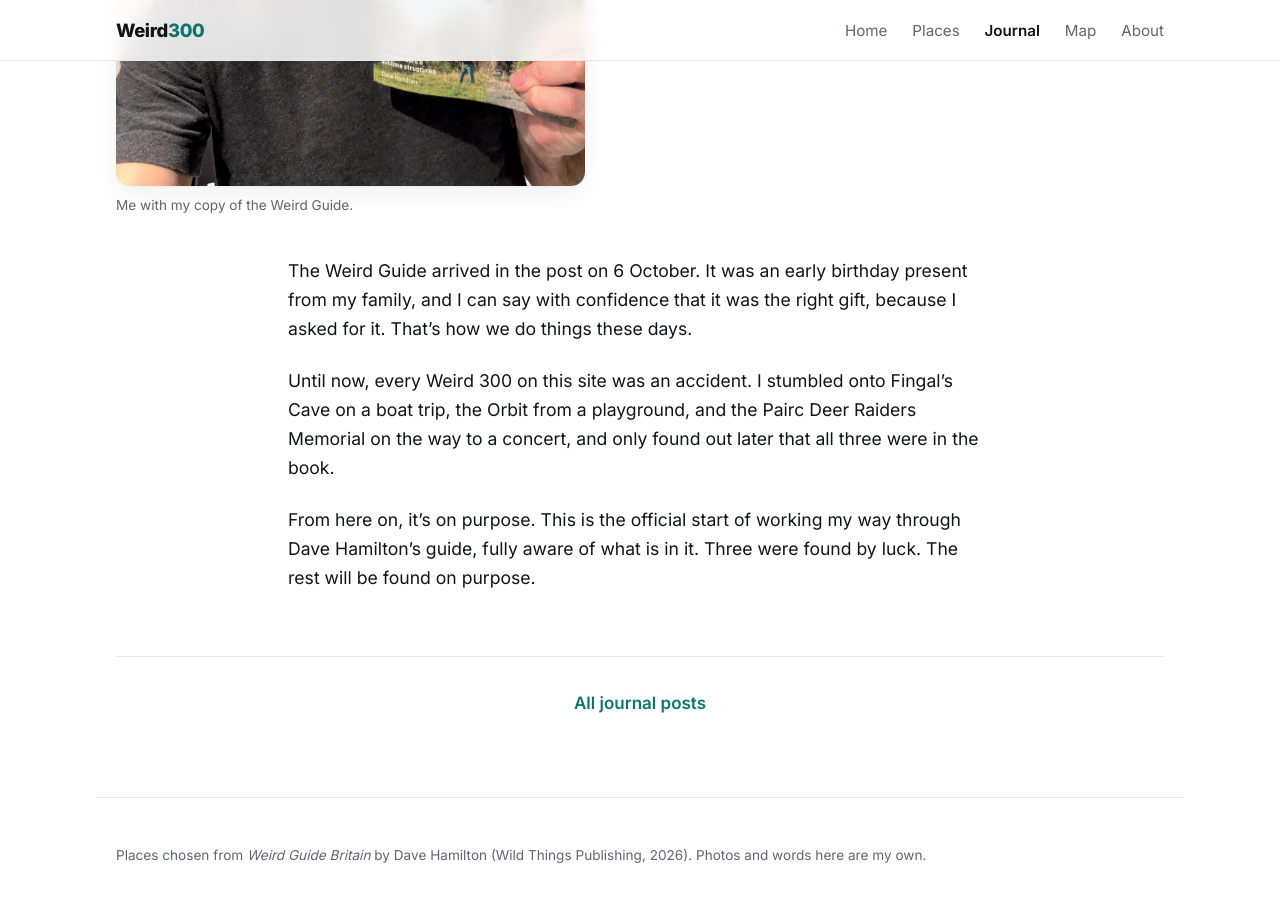
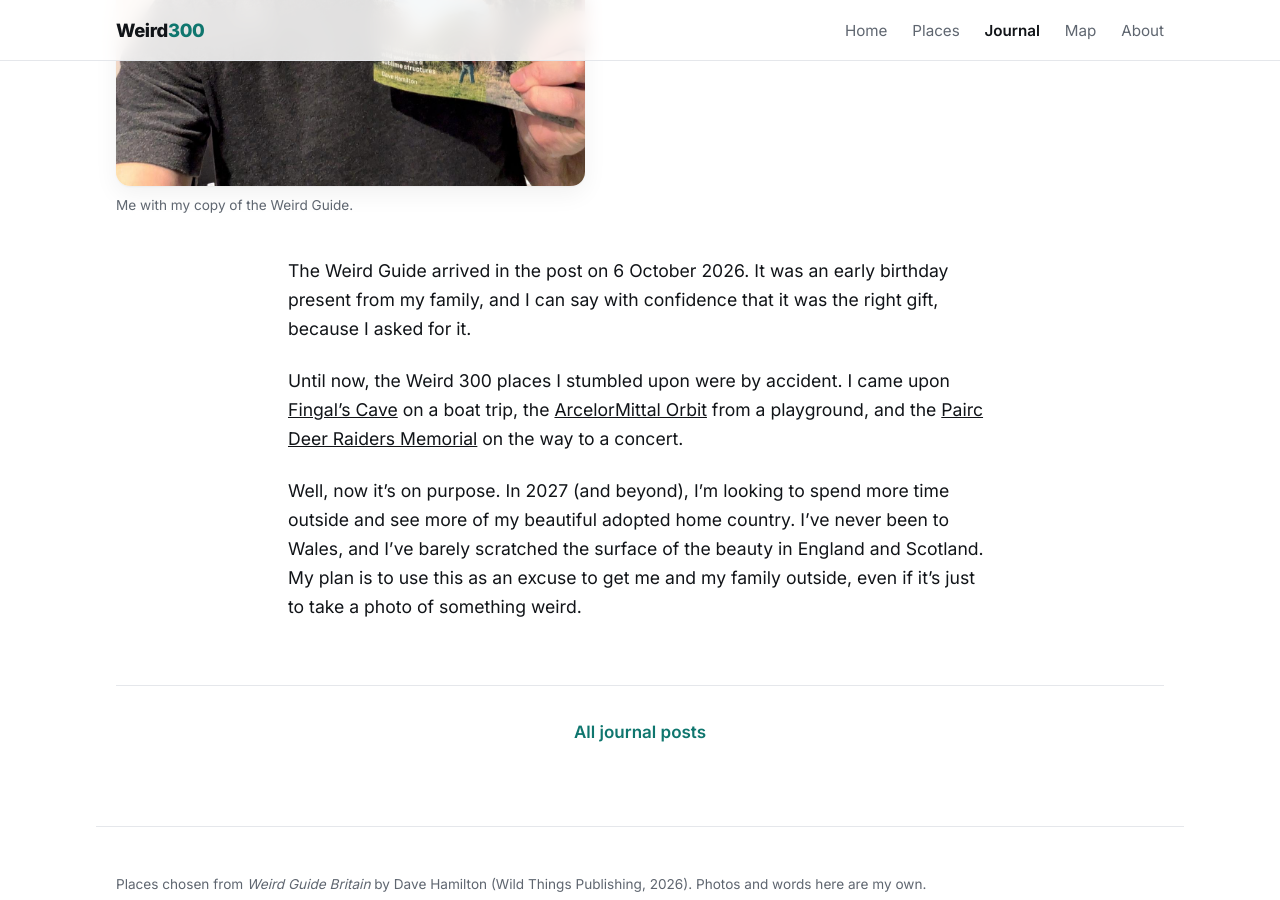
Before and after one commit to tchingos/weird300, a Jekyll site: the page built from _posts/2026-10-06-the-book-arrives.md, in a window 1280 px wide and 900 px high, scrolled down 501 px. Built offline with Jekyll 4.4.1, drawn with Linux system fonts in a browser that asks for light colours.

Commit message:
The book arrives: Tim's own text, with links to the three places
Co-Authored-By: Claude Opus 5.5 (1M context) <noreply@anthropic.com>

```diff
--- a/_posts/2026-10-06-the-book-arrives.md
+++ b/_posts/2026-10-06-the-book-arrives.md
@@ -7,8 +7,8 @@ photos:
   caption: Me with my copy of the Weird Guide.
 ---
 
-The Weird Guide arrived in the post on 6 October. It was an early birthday present from my family, and I can say with confidence that it was the right gift, because I asked for it. That's how we do things these days.
+The Weird Guide arrived in the post on 6 October 2026. It was an early birthday present from my family, and I can say with confidence that it was the right gift, because I asked for it.
 
-Until now, every Weird 300 on this site was an accident. I stumbled onto Fingal's Cave on a boat trip, the Orbit from a playground, and the Pairc Deer Raiders Memorial on the way to a concert, and only found out later that all three were in the book.
+Until now, the Weird 300 places I stumbled upon were by accident. I came upon [Fingal’s Cave]({{ '/places/fingals-cave/' | relative_url }}) on a boat trip, the [ArcelorMittal Orbit]({{ '/places/orbit/' | relative_url }}) from a playground, and the [Pairc Deer Raiders Memorial]({{ '/places/pairc-deer-raiders-memorial/' | relative_url }}) on the way to a concert.
 
-From here on, it's on purpose. This is the official start of working my way through Dave Hamilton's guide, fully aware of what is in it. Three were found by luck. The rest will be found on purpose.
+Well, now it’s on purpose. In 2027 (and beyond), I’m looking to spend more time outside and see more of my beautiful adopted home country. I’ve never been to Wales, and I’ve barely scratched the surface of the beauty in England and Scotland. My plan is to use this as an excuse to get me and my family outside, even if it’s just to take a photo of something weird.
```
